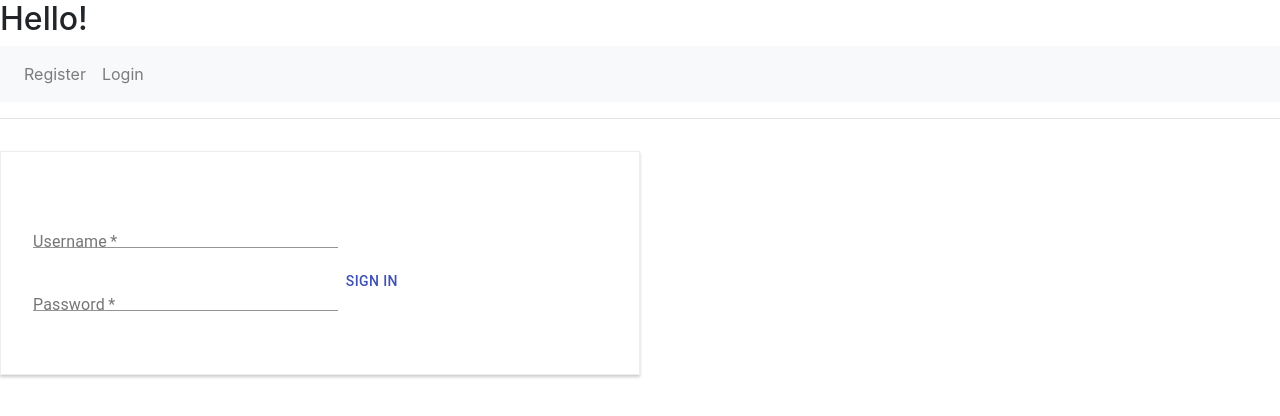
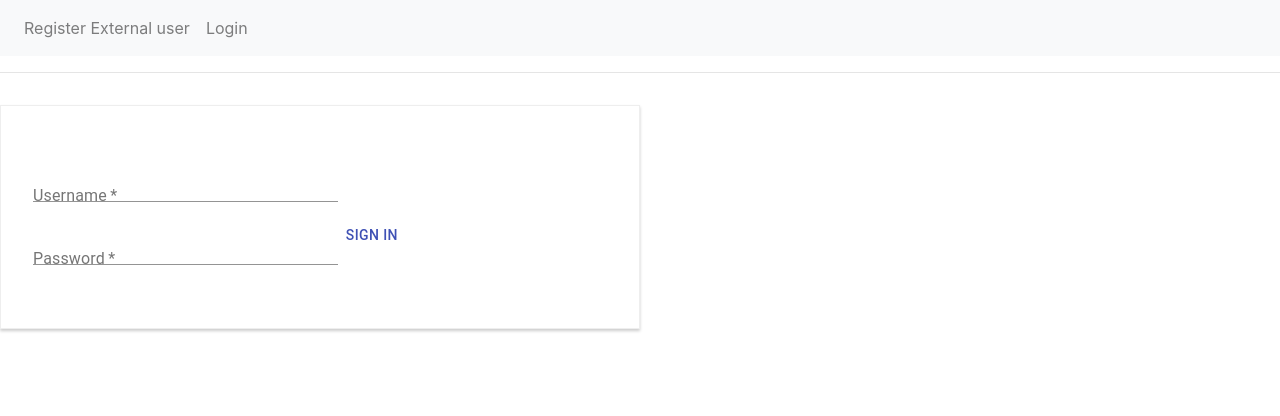
Before and after one commit to mmahmutovic/linqpal-assignment, a React app in the folder react-app/: page /login in a window 1280 px wide. Shown: the top 416 px of the page. Built offline with nearby package versions, Linux system fonts and the light colour scheme; what usa-states would draw is missing.

Commit message:
debugged input type with final form

```diff
--- a/react-app/src/components/InputField/InputField.js
+++ b/react-app/src/components/InputField/InputField.js
@@ -4,6 +4,5 @@ export function InputField ({ input, meta, ...props }) {
     const handleChange = (event) => {
       input.onChange(event.target.value)
     }
-
-    return <TextField {...props} onChange={handleChange} />
+    return <TextField type = {input.type} {...props}  onChange={handleChange} />
   }
--- a/react-app/src/components/Login/Login.js
+++ b/react-app/src/components/Login/Login.js
@@ -49,7 +49,7 @@ export default function Login (props){
               {({handleSubmit, values}) => (
               <FormControl className={classes.root}>
                   <Field name="username" component={InputField} className={classes.textField} required label="Username" />
-                  <Field name="password" component={InputField} className={classes.textField} required label="Password" type="password" />
+                  <Field name="password" required label="Password"  type="password" component={InputField} className={classes.textField} />
                   <Button color="primary" onClick={handleSubmit}>Sign in</Button>
               </FormControl>
               )}
--- a/react-app/src/containers/App.js
+++ b/react-app/src/containers/App.js
@@ -2,13 +2,13 @@
 /* eslint-disable react-hooks/rules-of-hooks */
 import React, {useState, useEffect} from 'react';
 import { BrowserRouter as Router, Switch, Route, Link } from 'react-router-dom';
-import classes from './App.css';
 import PersonRegistration from '../components/PersonRegistration/PersonRegistration';
 import Login from '../components/Login/Login';
 import PersonList from '../components/PersonList/PersonList';
 import 'bootstrap/dist/css/bootstrap.min.css';
 import { getCurrentUser, logout } from '../services/user.service';
-export default function App(props) {
+import "./App.css";
+export default function App() {
   const [currentUser, setCurrentUser] = useState(undefined);
   useEffect(() => {
     const user = getCurrentUser();
@@ -19,15 +19,13 @@ export default function App(props) {
 
   const logOut = () => {
     logout();
-    window.location.reload();
   };
     return(
       <Router>
         <div>
-          <h2>Hello!</h2>
           <nav className="navbar navbar-expand-lg navbar-light bg-light">
           <ul className="navbar-nav mr-auto">
-            <li><Link to={'/'} className="nav-link"> Register </Link></li>
+            <li><Link to={'/'} className="nav-link"> Register External user</Link></li>
             {currentUser ? (<li><Link to={'/login'} onClick={logOut} className="nav-link">Logout</Link></li>): (<li><Link to={'/login'} className="nav-link">Login</Link></li>)}
             {currentUser && (<li><Link to={'/admin'} className="nav-link">External users</Link></li>)}
           </ul>
```
